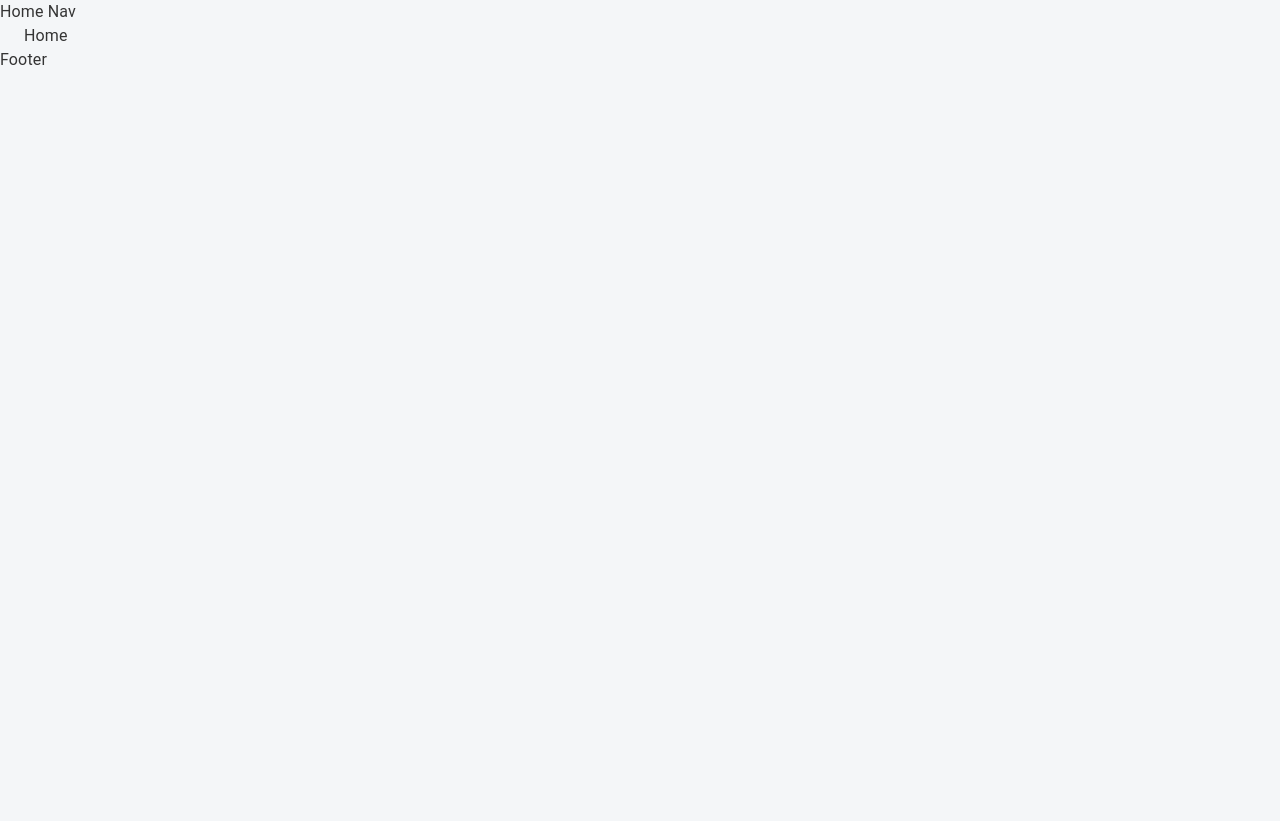
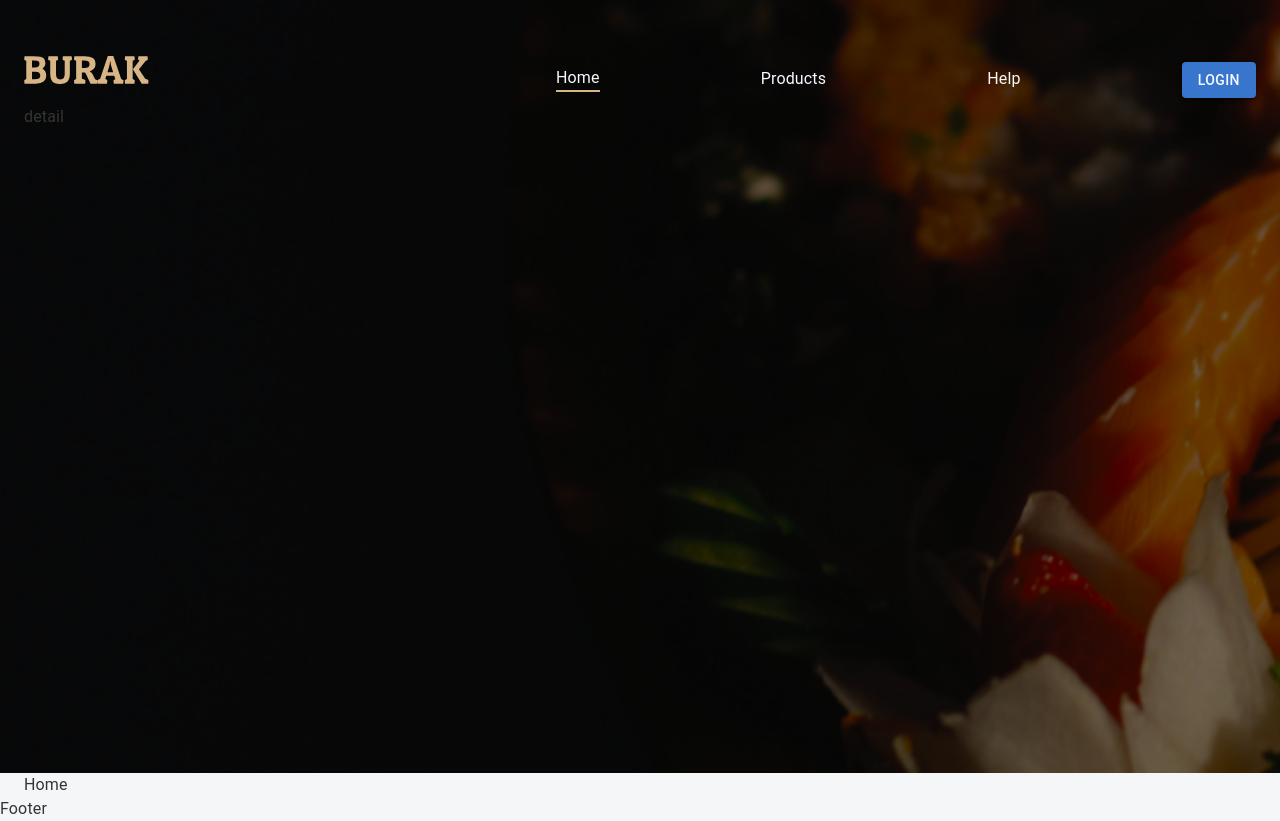
Before and after one commit to Rosuljon/burak-react, a React (Create React App) app: page / in a window 1280 px wide. Before the commit the page ends 800 px from the top, so only its background shows below. Built offline with nearby package versions, Linux system fonts and the light colour scheme.

Commit message:
feat: develop header navbar part-1

```diff
--- a/src/app/App.tsx
+++ b/src/app/App.tsx
@@ -1,11 +1,18 @@
-import React from "react";
-import "../css/app.css";
+// import React from "react";
 // import { Box, Button, Container, Stack, Typography } from "@mui/material";
 import { Route, Switch, useLocation } from "react-router-dom";
-import { HomePage, ProductsPage, OrdersPage, UserPage } from "./screens";
+import {
+  HomePage,
+  ProductsPage,
+  OrdersPage,
+  UserPage,
+  HelpPage,
+} from "./screens";
 import { HomeNavbar } from "./components/headers/HomeNavbar";
 import { SecondaryNavbar } from "./components/headers/SecondaryNavbar";
 import { Footer } from "./components/footer";
+import "../css/app.css";
+import "../css/navbar.css";
 
 function App() {
   const location = useLocation();
@@ -17,6 +24,7 @@ function App() {
         <Route path="/products" component={ProductsPage} />
         <Route path="/orders" component={OrdersPage} />
         <Route path="/member-page" component={UserPage} />
+        <Route path="/help" component={HelpPage} />
       </Switch>
       <Footer />
     </>
--- a/src/app/components/headers/HomeNavbar.tsx
+++ b/src/app/components/headers/HomeNavbar.tsx
@@ -1,3 +1,77 @@
+import { Box, Button, Container, Stack } from "@mui/material";
+import { NavLink } from "react-router-dom";
+
 export const HomeNavbar = () => {
-  return <div>Home Nav</div>;
+  const authMember = null;
+  return (
+    <div className="home-navbar">
+      <Container sx={{ mt: "55px", height: "642px" }}>
+        <Stack
+          sx={{ height: "50px", color: "white" }}
+          flexDirection={"row"}
+          justifyContent={"space-between"}
+          alignContent={"center"}
+        >
+          <Box>
+            <NavLink to="/">
+              <img
+                src="/icons/burak.svg"
+                alt="Logo"
+                style={{ width: "125px", height: "30px" }}
+              />
+            </NavLink>
+          </Box>
+          <Stack
+            flexDirection={"row"}
+            justifyContent={"space-between"}
+            alignItems={"center"}
+            minWidth={"700px"}
+          >
+            <Box className={"hover-line"}>
+              <NavLink activeClassName="underline" to="/">
+                Home
+              </NavLink>
+            </Box>
+            <Box className={"hover-line"}>
+              <NavLink activeClassName="underline" to="/products">
+                Products
+              </NavLink>
+            </Box>
+            {authMember && (
+              <Box className={"hover-line"}>
+                <NavLink activeClassName="underline" to="/orders">
+                  Orders
+                </NavLink>
+              </Box>
+            )}
+            {authMember && (
+              <Box className={"hover-line"}>
+                <NavLink activeClassName="underline" to="/member-page">
+                  My Page
+                </NavLink>
+              </Box>
+            )}
+            <Box className={"hover-line"}>
+              <NavLink activeClassName="underline" to="/help">
+                Help
+              </NavLink>
+            </Box>
+            {!authMember ? (
+              <Box>
+                <Button
+                  variant="contained"
+                  style={{ background: "#3776CC", color: "#f8f8ff" }}
+                >
+                  Login
+                </Button>
+              </Box>
+            ) : (
+              <img />
+            )}
+          </Stack>
+        </Stack>
+        <Stack>detail</Stack>
+      </Container>
+    </div>
+  );
 };
--- a/src/app/screens/index.ts
+++ b/src/app/screens/index.ts
@@ -2,3 +2,4 @@ export { HomePage } from "./homePage";
 export { ProductsPage } from "./productsPage";
 export { OrdersPage } from "./ordersPage";
 export { UserPage } from "./userPage";
+export { HelpPage } from "./helpPage";
--- /dev/null
+++ b/src/css/navbar.css
@@ -0,0 +1,36 @@
+.home-navbar {
+  width: 100%;
+  height: 773px;
+  display: flex;
+  background: url("/public/img/banner.webp");
+  background-size: cover;
+}
+.home-navbar a {
+  text-decoration: none;
+}
+.home-navbar .hover-line a {
+  color: #f8f8ff;
+  z-index: 100;
+}
+
+.home-navbar .underline {
+  display: block;
+  content: "";
+  border-bottom: solid 2px #d7b686;
+}
+
+.home-navbar .hover-line:after {
+  display: block;
+  content: "";
+  border-bottom: solid 2px #d7b686;
+  transform: scaleX(0);
+  transition: transform 250ms ease-in-out;
+}
+
+.home-navbar .hover-line:hover:after {
+  transform: scaleX(1);
+}
+
+.home-navbar div.hover-line:after {
+  transform-origin: 0% 50%;
+}
```
